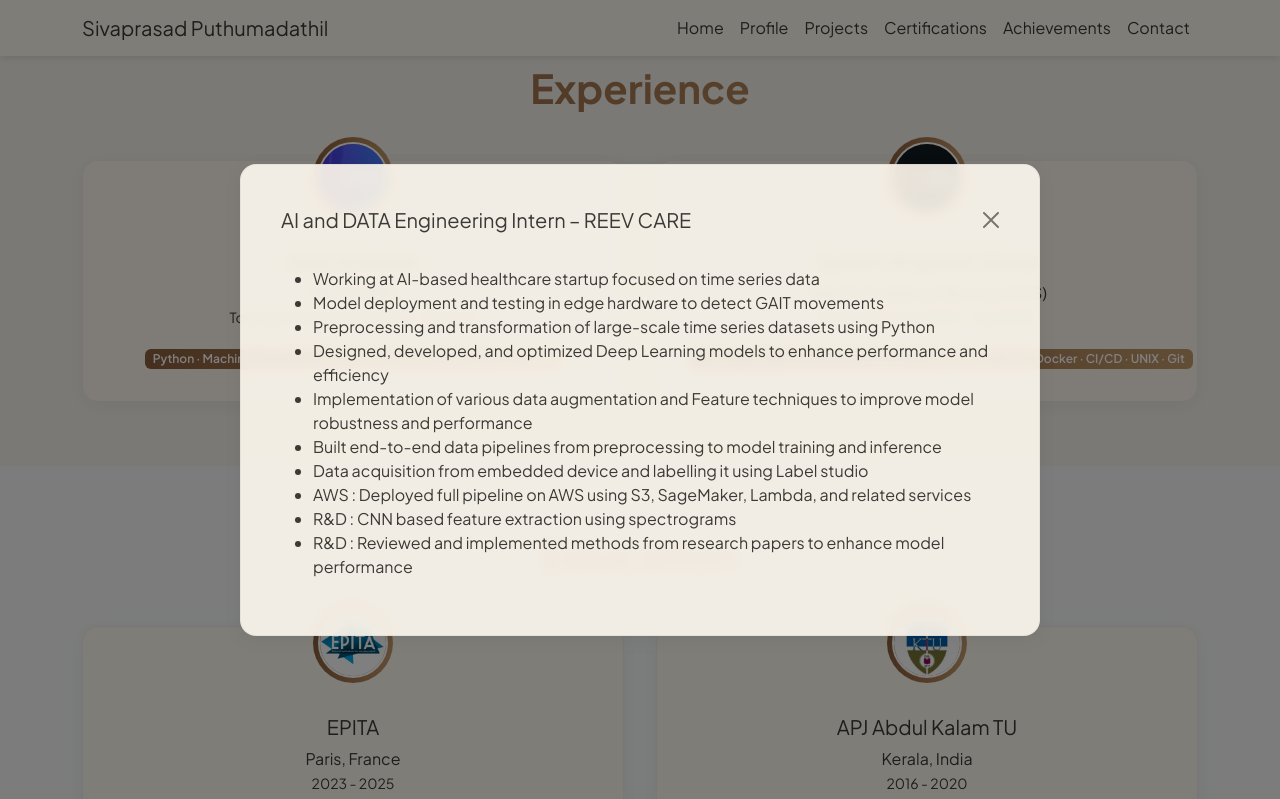
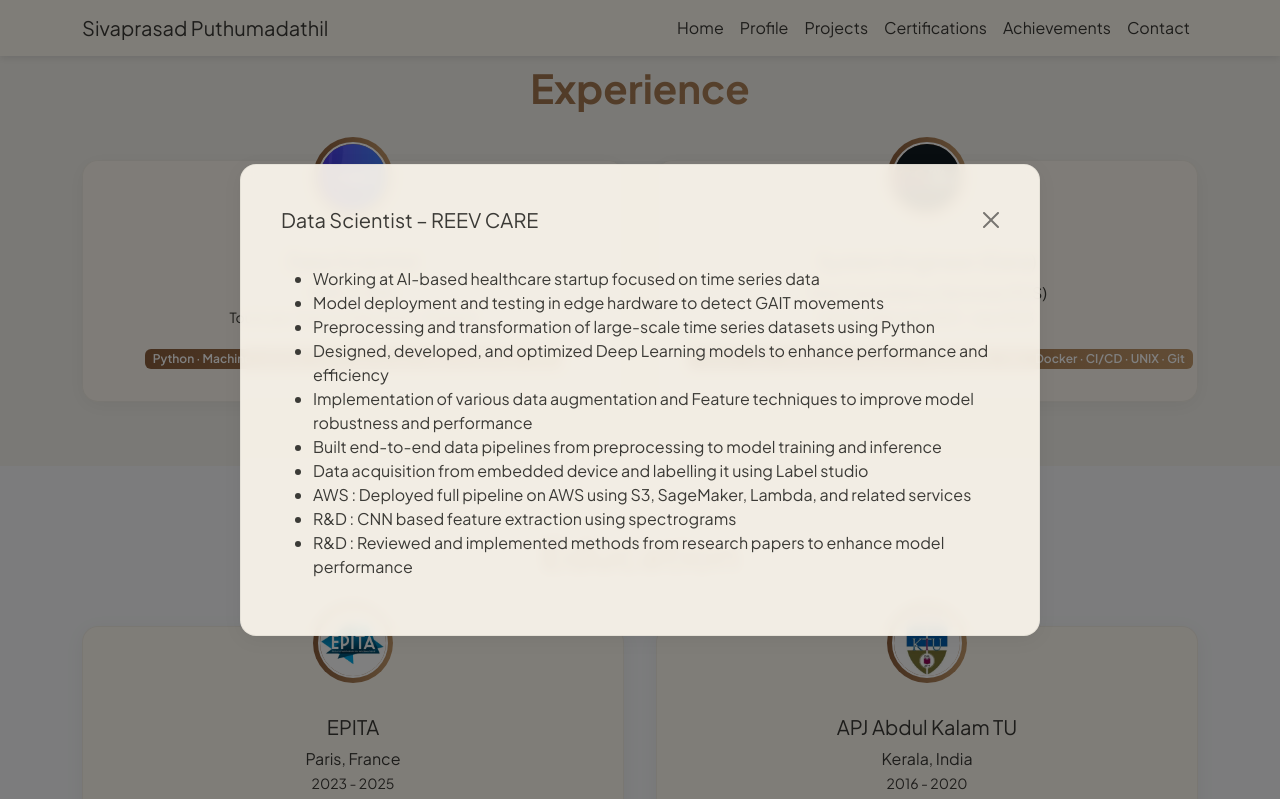
Before and after one commit to siva1999/portfolio, a plain HTML site: page profile.html in a window 1280 px wide. Both pictures are taken after a click on the element 353 px from the left and 281 px from the top of the page. Shown: the top 799 px of the page. Drawn offline with nearby package versions, Linux system fonts and the light colour scheme.

Commit message:
Update profile.html

```diff
--- a/profile.html
+++ b/profile.html
@@ -195,7 +195,7 @@
     <div class="modal-dialog modal-lg modal-dialog-centered">
       <div class="modal-content glass-card p-4">
         <div class="modal-header border-0">
-          <h5 class="modal-title">AI and DATA Engineering Intern – REEV CARE</h5>
+          <h5 class="modal-title"> Data Scientist – REEV CARE</h5>
           <button type="button" class="btn-close" data-bs-dismiss="modal" aria-label="Close"></button>
         </div>
         <div class="modal-body text-start">
```
